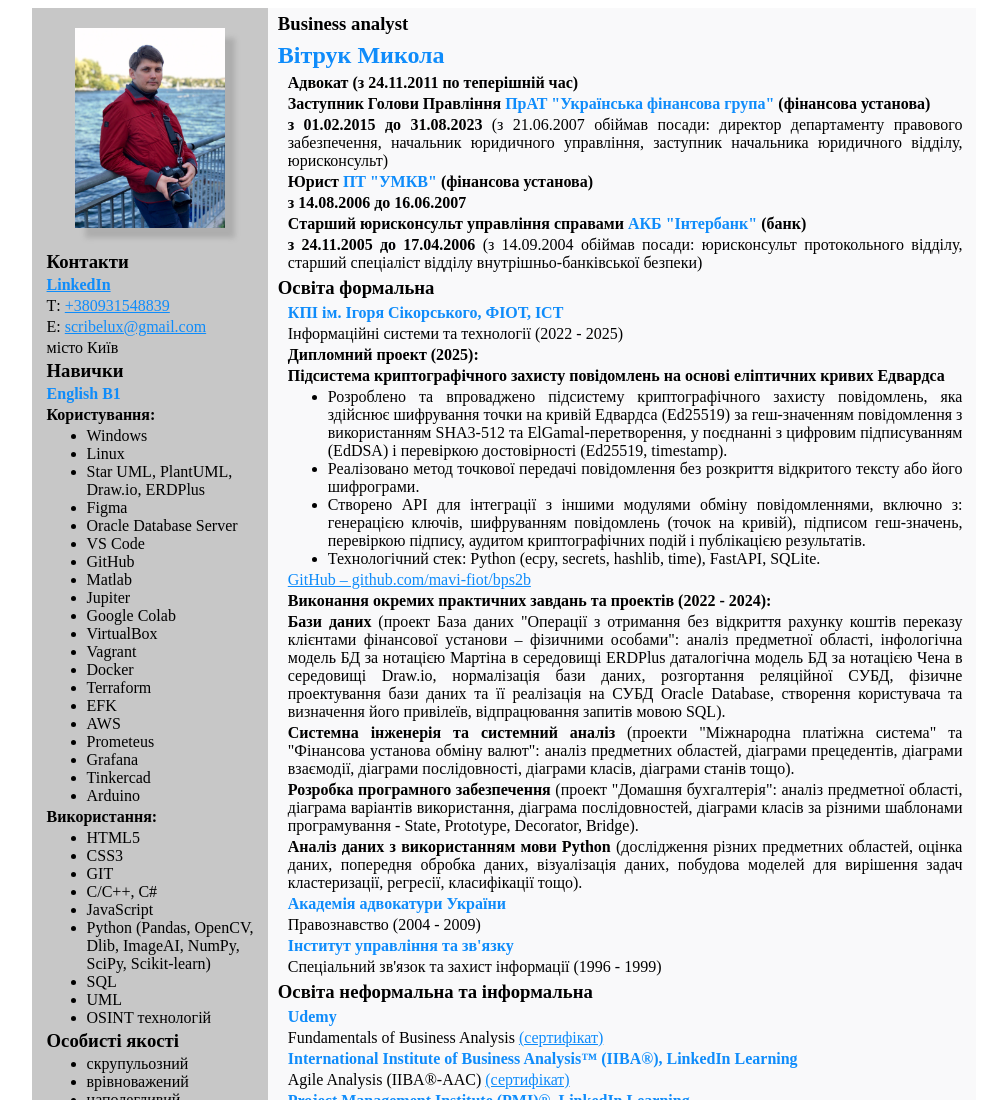
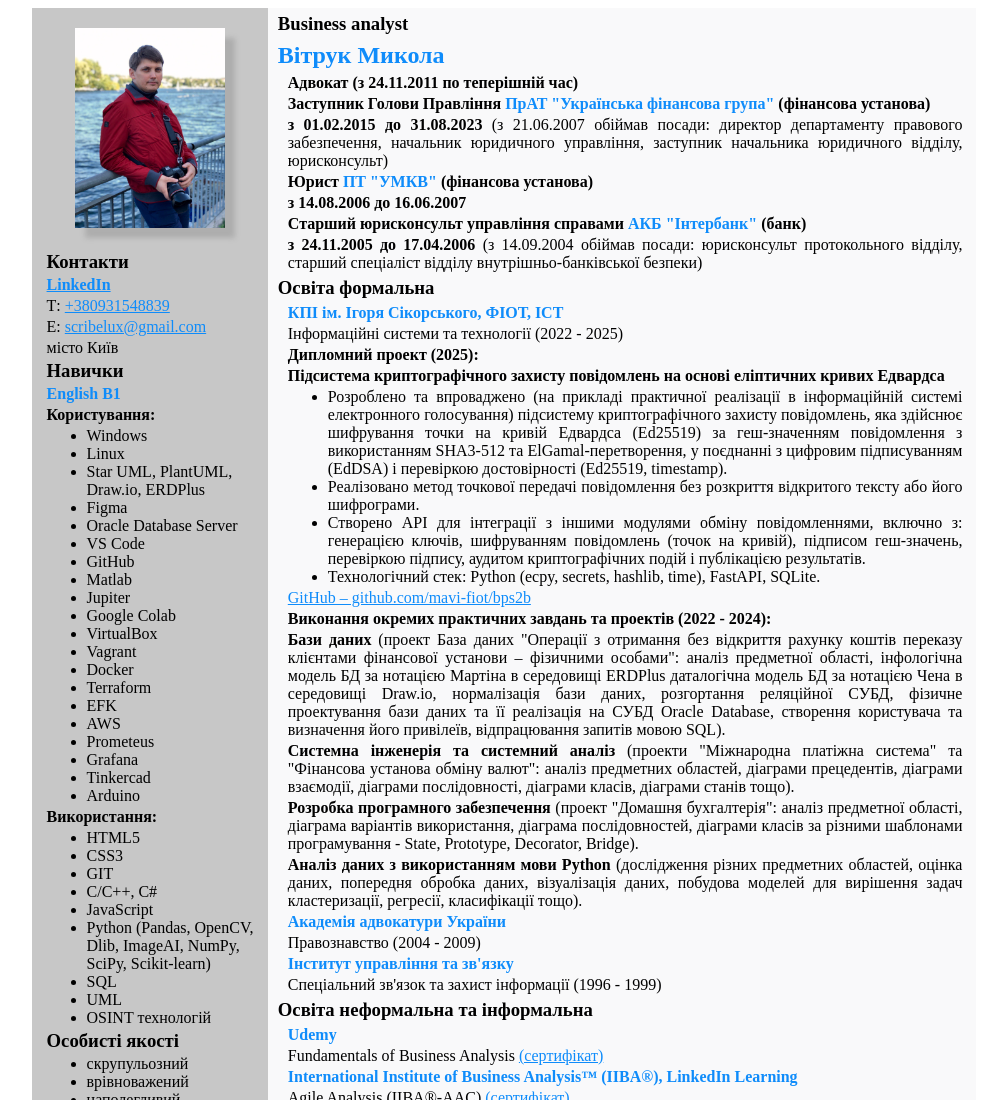
Before and after one commit to mavi-fiot/profile, a plain HTML site: page index.html in a window 1280 px wide. Shown: the top 1100 px of the page, without its empty margins (136-1129 px from the left). Drawn offline with Linux system fonts and the light colour scheme.

Commit message:
ісег

```diff
--- a/index.html
+++ b/index.html
@@ -246,11 +246,11 @@ j=d.createElement(s),dl=l!='dataLayer'?'&l='+l:'';j.async=true;j.src=
                 (2022 - 2025) </p>
                 <h4>Дипломний проект (2025):</h4>
 
-                <p><b>Підсистема криптографічного захисту повідомлень на основі еліптичних кривих Едвардса</b></p>
+                <p><b>Підсистема криптографічного захисту повідомлень на основі еліптичних кривих Едвардса </b></p>
 
                 <ul>
                     <li>
-                        Розроблено та впроваджено підсистему криптографічного захисту повідомлень, яка здійснює
+                        Розроблено та впроваджено (на прикладі практичної реалізації в інформаційній системі електронного голосування) підсистему криптографічного захисту повідомлень, яка здійснює
                         шифрування точки на кривій Едвардса (Ed25519) за геш-значенням повідомлення з використанням
                         SHA3-512 та ElGamal-перетворення, у поєднанні з цифровим підписуванням (EdDSA) і перевіркою достовірності (Ed25519, timestamp).
                     </li>
```
